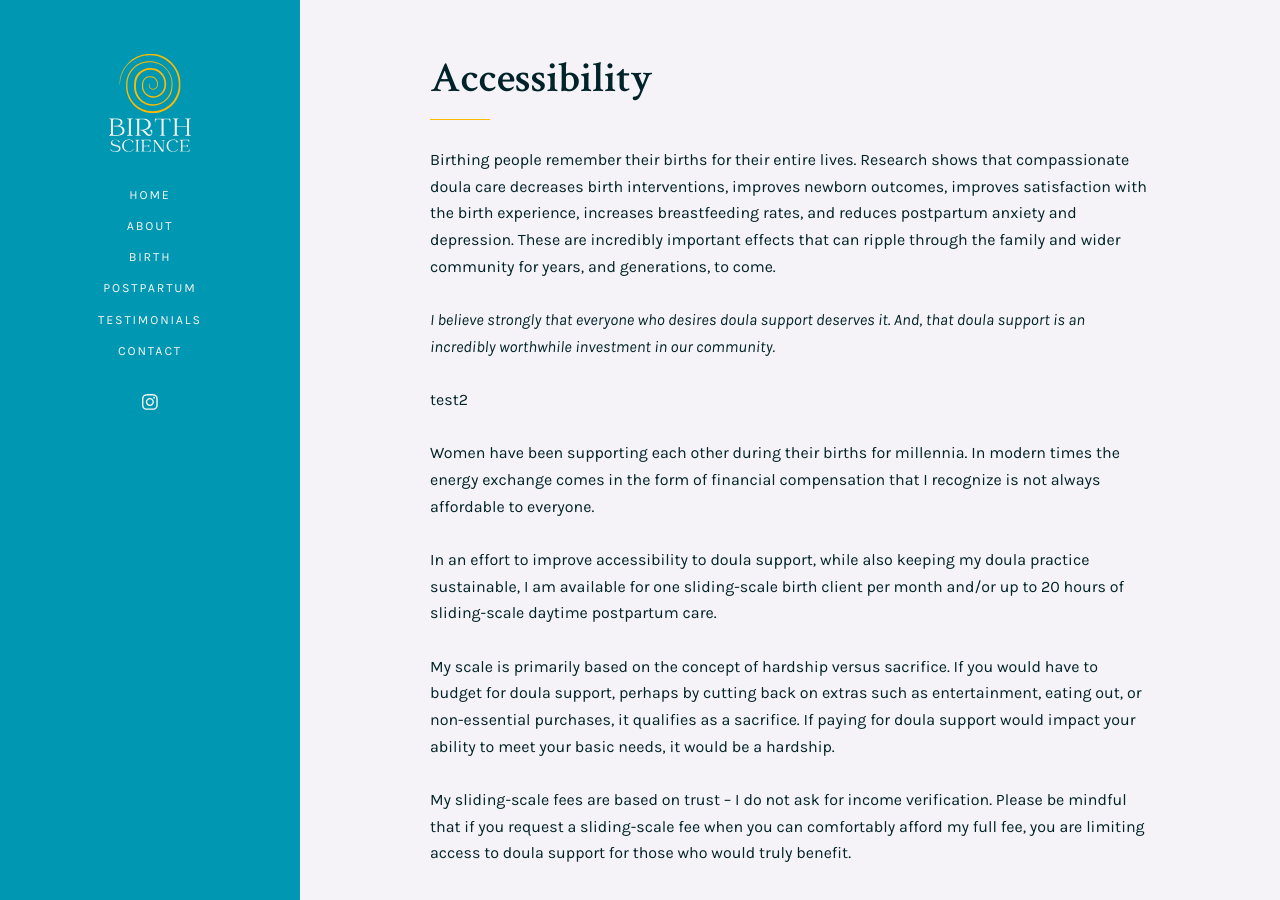
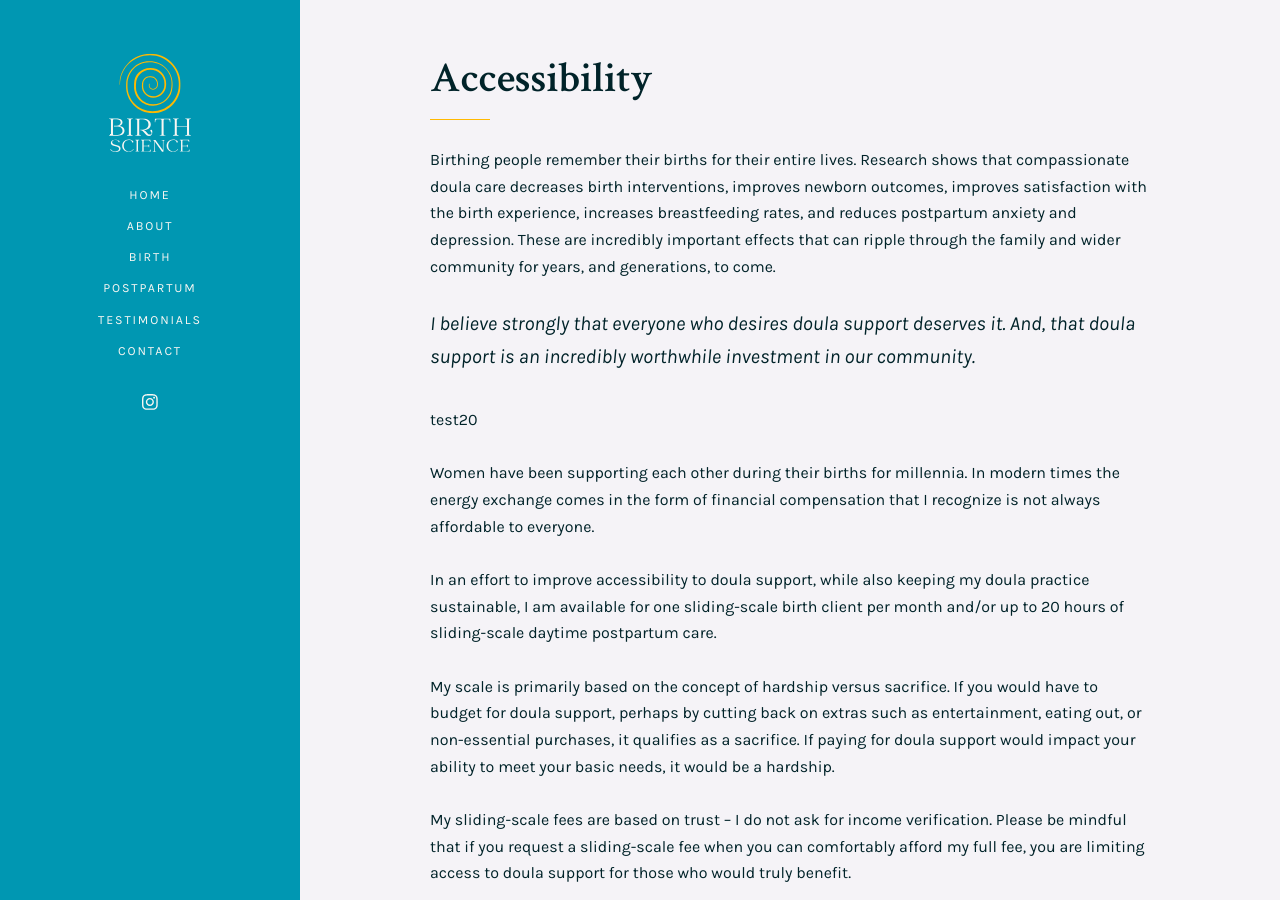
Before and after one commit to mch3rry/mypage, a Jekyll site: the page built from accessibility.md, in a window 1280 px wide and 900 px high. Built offline with Jekyll 4.4.1, drawn with Linux system fonts in a browser that asks for light colours.

Commit message:
Update accessibility.md

```diff
--- a/accessibility.md
+++ b/accessibility.md
@@ -6,9 +6,9 @@
 
 Birthing people remember their births for their entire lives. Research shows that compassionate doula care decreases birth interventions, improves newborn outcomes, improves satisfaction with the birth experience, increases breastfeeding rates, and reduces postpartum anxiety and depression. These are incredibly important effects that can ripple through the family and wider community for years, and generations, to come.
 
-<p style="font-style: italic; font-size: 16px">I believe strongly that everyone who desires doula support deserves it. And, that doula support is an incredibly worthwhile investment in our community.</p>
+<p style="font-style: italic; font-size: 20px">I believe strongly that everyone who desires doula support deserves it. And, that doula support is an incredibly worthwhile investment in our community.</p>
 
-test2
+test20
 
 Women have been supporting each other during their births for millennia. In modern times the energy exchange comes in the form of financial compensation that I recognize is not always affordable to everyone.
 
```
